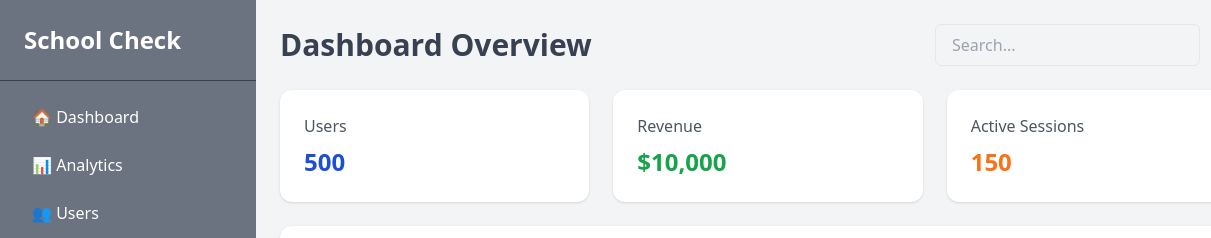
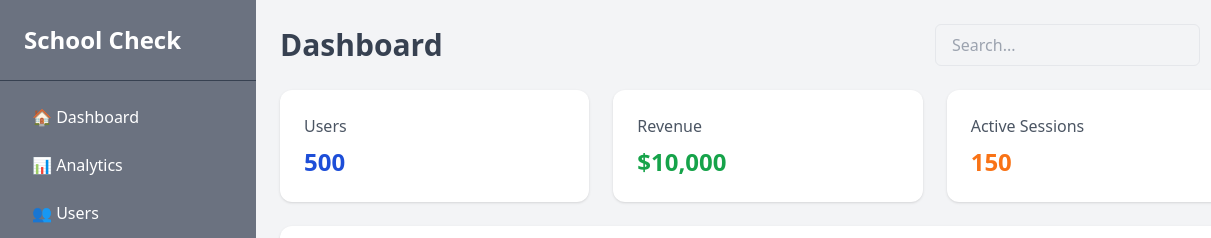
Before and after one commit to chinnat45/chin_natcode, a website: page index.html in a window 1280 px wide. Shown: the top 238 px of the page, 0-1211 px from the left. Drawn offline with nearby package versions, Linux system fonts and the light colour scheme.

Commit message:
update dashboard

```diff
--- a/index.html
+++ b/index.html
@@ -34,7 +34,7 @@
     <main class="flex-1 p-6">
       <!-- Header -->
       <header class="flex justify-between items-center mb-6">
-        <h1 class="text-3xl font-semibold text-gray-700">Dashboard Overview</h1>
+        <h1 class="text-3xl font-semibold text-gray-700">Dashboard</h1>
         <div class="flex items-center space-x-4">
           <input type="text" placeholder="Search..." class="px-4 py-2 border rounded-md" />
           <img src="https://i.pravatar.cc/40" alt="profile" class="rounded-full w-10 h-10">
```
